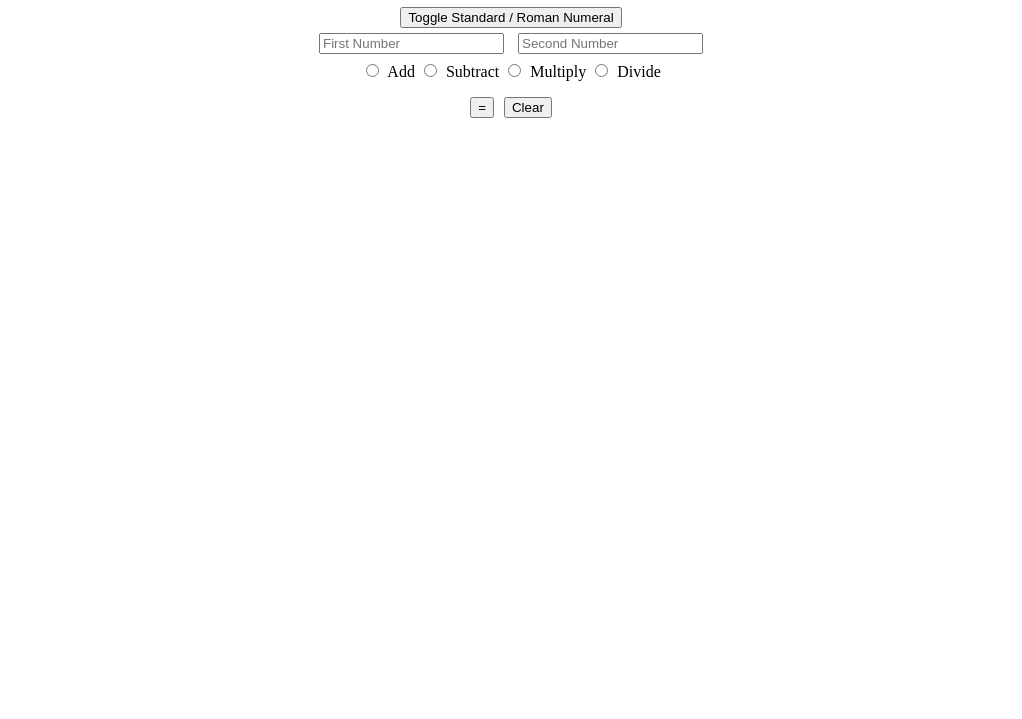
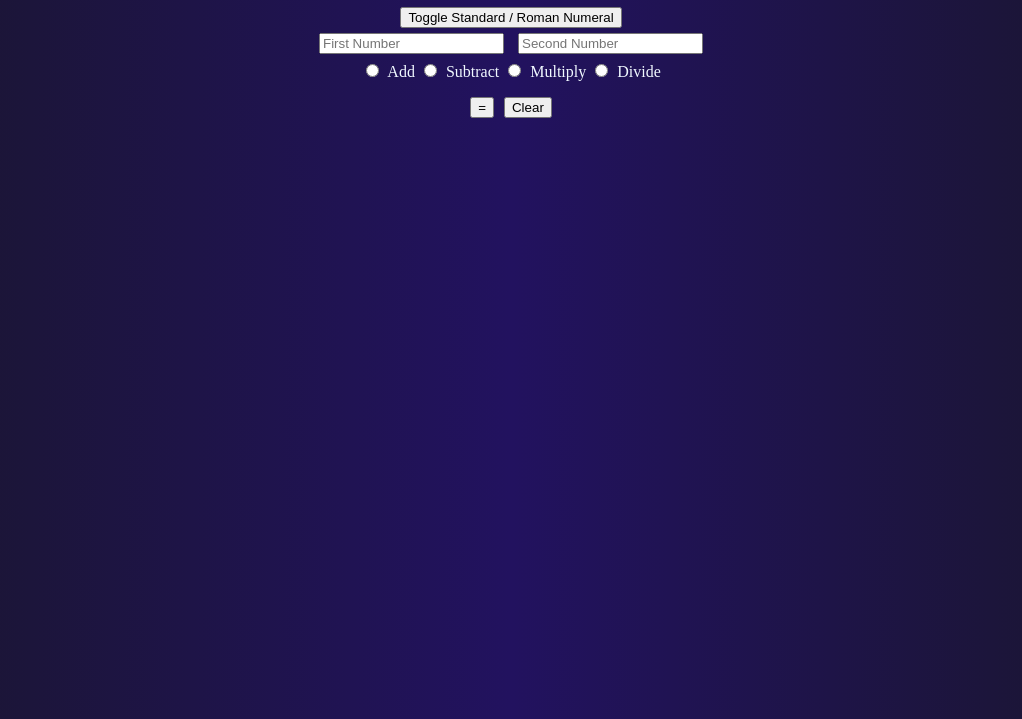
Before and after one commit to Benjamin-Henke/calculator-test, a plain HTML site: page index.html in a window 1280 px wide. Shown: the part 81-800 px from the top of the page, without its empty margins (129-1151 px from the left). Drawn offline with Linux system fonts and the light colour scheme.

Commit message:
add a little color

```diff
--- a/style.css
+++ b/style.css
@@ -2,6 +2,8 @@ body {
     display: flex;
     flex-direction: column;
     align-items: center;
+    background: linear-gradient(90deg, #1A162F 0%, #22125F 50%, #1A162F 100%);
+    color: aliceblue;
 }
 
 .calculator {
```
